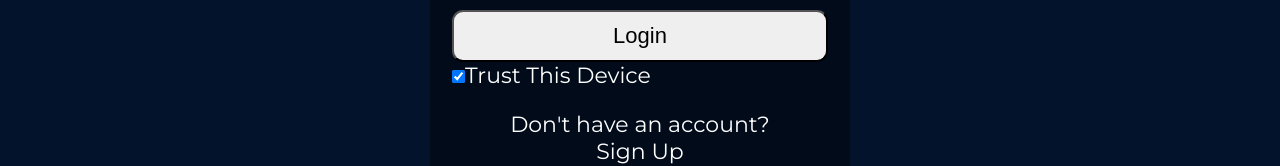
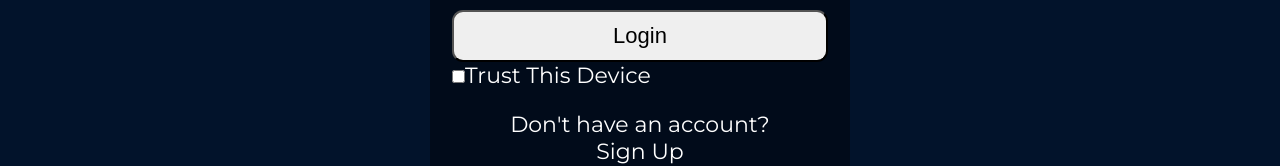
Before and after one commit to markoleptic/Software-Engineering-Project, a React (Create React App) app in the folder frontend/: page /login in a window 1280 px wide. Shown: the part 453-619 px from the top of the page. Built offline with nearby package versions, Linux system fonts and the light colour scheme.

Commit message:
checkbox now unchecks

```diff
--- a/frontend/src/components/Login.js
+++ b/frontend/src/components/Login.js
@@ -117,7 +117,7 @@ const Login = () => {
             type="checkbox"
             id="persist"
             onChange={togglePersist}
-            checked={{persist}}
+            checked={persist}
           />
           <label htmlFor="persist">Trust This Device</label>
         </div>
```
Also changed, not shown: frontend/src/components/PersistCheck.js (+4 -6 lines).
